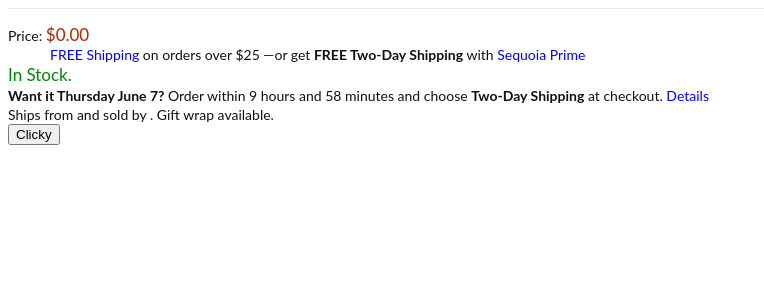
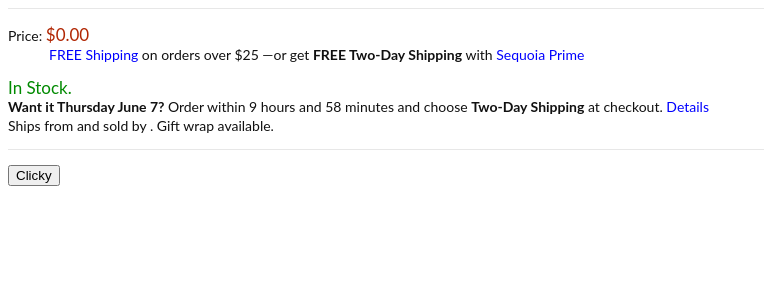
Before and after one commit to kmmcc/product-description-FEC, a React app: page / in a window 1280 px wide. Shown: the top 300 px of the page, without its empty margins (0-764 px from the left). Built offline with nearby package versions, Linux system fonts and the light colour scheme; the HTML template or start-up script is replaced by a standard one.

Commit message:
add spacing between elements and lines

```diff
--- a/client/src/components/App.jsx
+++ b/client/src/components/App.jsx
@@ -31,6 +31,19 @@ const DescriptionText = styled.span`
   line-height: 19px;
 `
 
+const DescriptionTextBox = styled.div`
+  margin-top: 14px;
+  color: #111;
+  font-family: Lato;
+  font-size: 14px;
+  font-weight: 400;
+  line-height: 19px;
+`
+
+const MarginTopDescriptionText = DescriptionText.extend`
+  margin-top: 22px;
+`
+
 export const DescriptionLink = DescriptionText.extend`
   color: blue;
   &:hover {
@@ -39,6 +52,7 @@ export const DescriptionLink = DescriptionText.extend`
 `
 
 const RedPrice = DescriptionText.extend`
+  margin-top: 22px;
   color: #B12704;
   font-size: 17px;
   line-height: 1.255;
@@ -50,10 +64,14 @@ const ShippingDescriptionText = styled.div`
   font-weight: 400;
   line-height: 19px;
   color: #111;
-  margin-left: 42px;
+  margin-left: 41px;
 `
 
-export const InStockText = RedPrice.extend`
+export const InStockText = styled.div`
+font-family: Lato;
+font-size: 17px;
+font-weight: 400;
+  margin-top: 14px;
   color: #008a00
 `
 
@@ -73,21 +91,9 @@ const LineBreak = styled.hr`
   border-width: 0;
   border-top: 1px solid #e7e7e7;
   line-height: 19px;
-  margin-top: 0;
+  margin-top: 18;
   margin-bottom: 14px;
 `
-
-
-//minimum width of whole component is 250 pixels
-//does not appear to be a maximum width
-
-//out of stock
-// Temporarily out of stock.
-// Order now and we'll deliver when available.
-// We'll e-mail you with an estimated delivery date as
-//  soon as we have more information. Your account will
-//  only be charged when we ship the item.
-
 
 class App extends React.Component {
   constructor(props) {
@@ -108,7 +114,7 @@ class App extends React.Component {
 
   fetchProductDescription (product) {
     let context = this
-    axios.get('/api/description/Regency%20Edition%20Leather%20Loveseat')
+    axios.get('/api/description/PREMIUM%20HIGH%20QUALITY%20Plastic%20Fern,%20Green')
       .then(function (response) {
         console.log('RESPONSE FROM AXIOS GET FRONT END: ', response.data)
         let itemInfo = response.data
@@ -153,11 +159,13 @@ class App extends React.Component {
           <StockStatus stockStatus={this.state.stockstatus}/>
         </DescriptionText>
 
-        <DescriptionText>
+        <MarginTopDescriptionText>
           <div id='soldby-container'> Ships from and sold by {this.state.soldby}. Gift wrap available. </div>
-
+        </MarginTopDescriptionText>
+        <DescriptionTextBox>
           <div id='description-container'> {this.state.description} </div>
-        </DescriptionText>
+        </DescriptionTextBox>
+        <LineBreak />
 
         <button onClick={ this.fetchProductDescription } > Clicky </button>
 
```
